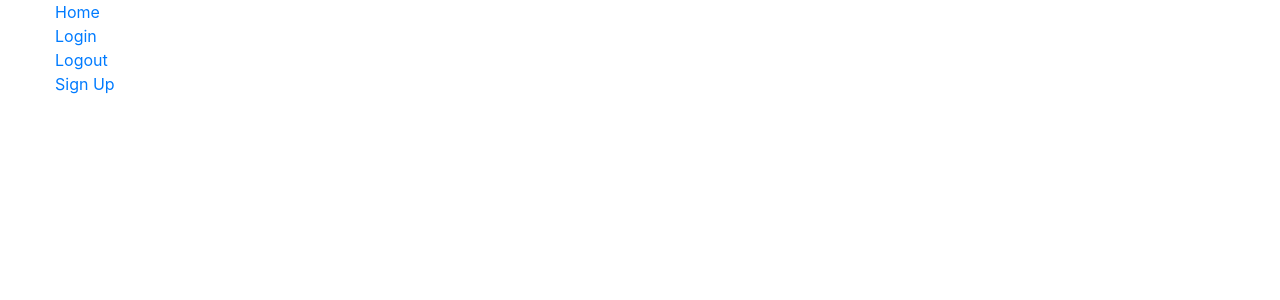
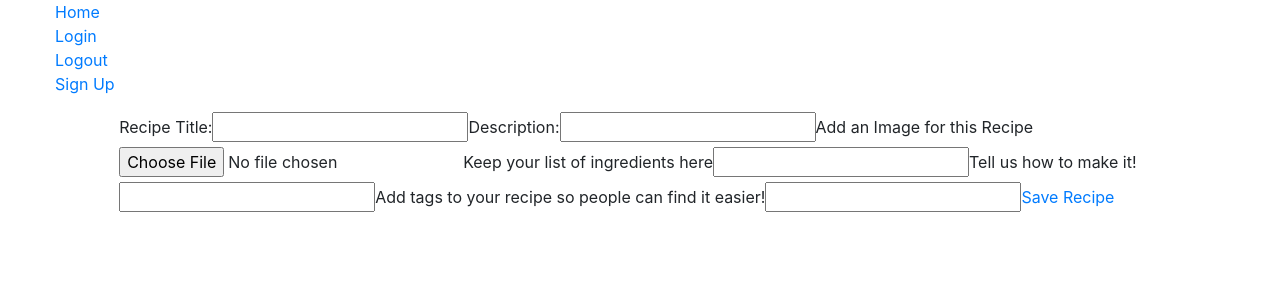
Before and after one commit to ramonaspence/chefs-notebook, a React (Create React App) app in the folder frontend/static/: page /update/1 in a window 1280 px wide. Shown: the top 300 px of the page. Built offline with nearby package versions, Linux system fonts and the light colour scheme; no server answers.

Commit message:
The delete function is working, however it returns to the last page before the delete is completed. The update view I have gotten a good start on the update, I just have to debug the functionality of the patch request.

```diff
--- a/frontend/static/src/App.js
+++ b/frontend/static/src/App.js
@@ -6,6 +6,7 @@ import {
   Route
 } from "react-router-dom";
 
+import RecipePatch from './components/RecipePatch.js';
 import RecipeDetail from './components/RecipeDetail.js'
 import RecipeCreate from './components/RecipeCreate.js';
 import RecipeList from './components/RecipeListView.js';
@@ -51,6 +52,7 @@ class App extends Component {
           <Route path="/add/recipe" component={RecipeCreate} />
           <Route path="/recipes" exact component={RecipeList}/>
           <Route path="/recipes/:id/" component={RecipeDetail} />
+          <Route path="/update/:id/" component={RecipePatch} />
           <Route path="/login" component={Login} />
           <Route path="/signup" component={Signup} />
 
--- a/frontend/static/src/components/RecipeDetail.js
+++ b/frontend/static/src/components/RecipeDetail.js
@@ -1,6 +1,6 @@
 import React, {Component} from 'react';
 import '../App.css';
-
+import { NavLink } from 'react-router-dom';
 import axios from 'axios';
 
 axios.defaults.xsrfCookieName = 'csrftoken';
@@ -13,18 +13,28 @@ class RecipeDetail extends Component {
     super();
 
     this.state = {
-      title: '',
-      author: '',
+      recipe: {}
 
     }
 
+    this.componentDidMount = this.componentDidMount.bind(this);
+    this.handleDelete = this.handleDelete.bind(this);
+  }
+
+
+
+  handleDelete(e) {
+    axios.delete(`${BASE_URL}/api/v1/recipes/${this.props.match.params.id}/`)
+    .then(response => console.log(response))
+    .catch(err => console.log(err));
   }
 
   componentDidMount() {
     console.log(this.props.match);
+
     // get request to pull in single recipe
     axios.get(`${BASE_URL}/api/v1/recipes/${this.props.match.params.id}/`)
-    .then(response => console.log(response))
+    .then(response => this.setState(response.data))
     .catch(err => console.log(err));
 
   }
@@ -34,28 +44,29 @@ class RecipeDetail extends Component {
       <div className="row no-gutters">
         <div className="col-8 offset-2 mr-auto card">
           <div className="card-body">
-            <h2 className="card-title">{this.state.title}</h2>
-          </div>
-          <div>
-            <p>{this.state.author}</p>
-            <p></p>
+            <div className="card-title">
+              <h2>{this.state.title}</h2>
+
+            </div>
+              <NavLink to="/recipes/">
+                <div onClick={this.handleDelete} className="btn btn-outline-danger">Delete Recipe</div>
+              </NavLink>
+
+              <NavLink to={`/update/${this.state.id}`}><button className="btn btn-outline-primary">Edit Recipe</button></NavLink>
+
+              <p>{this.state.description}</p>
+
+              <p>{this.state.ingredients}</p>
+
+              <p>{this.state.instructions}</p>
+
+              <p>{this.state.date_published}</p>
+
           </div>
         </div>
-        <div className="card-body">
-        <ul>
-          <li>
-            <p></p>
-          </li>
-            <li>
-              <p></p>
-            </li>
-          </ul>
-        </div>
-
-      <div className="col-4 ml-auto">
-      <img src="" alt="Whoops! Sorry! No can do."/>
-      </div>
-
+          <div className="col-4 ml-auto">
+            <img src="" alt="Whoops! Sorry! No can do."/>
+          </div>
       </div>
     )
   }
--- /dev/null
+++ b/frontend/static/src/components/RecipePatch.js
@@ -0,0 +1,86 @@
+import React, {Component} from 'react';
+import '../App.css';
+import {NavLink} from 'react-router-dom';
+import axios from 'axios';
+
+axios.defaults.xsrfCookieName = 'csrftoken';
+axios.defaults.xsrfHeaderName = 'X-CSRFToken';
+
+const BASE_URL = process.env.REACT_APP_BASE_URL;
+
+class RecipePatch extends Component {
+  constructor() {
+    super();
+
+    this.state = {
+      recipes: {},
+    }
+
+    this.componentDidMount = this.componentDidMount.bind(this);
+    this.handleSubmit = this.handleSubmit.bind(this);
+    this.handleChange = this.handleChange.bind(this);
+  }
+
+  handleChange(e) {
+    e.preventDefault();
+    this.setState({[e.target.name]: e.target.value})
+    console.log(this.state);
+  }
+
+  handleSubmit(e, recipe) {
+    e.preventDefault();
+
+    axios.put(`${BASE_URL}/api/v1/recipes/${this.props.match.params.id}/`, recipe,)
+    .then(response => console.log(response))
+    .catch(err => console.log(err));
+  }
+
+  componentDidMount() {
+    console.log(this.props.match);
+
+    // get request to pull in single recipe
+    axios.get(`${BASE_URL}/api/v1/recipes/${this.props.match.params.id}/`)
+    .then(response => this.setState(response.data))
+    .catch(err => console.log(err));
+
+  }
+
+  render() {
+    return(
+      <div className="row no-gutters">
+        <div className="col-10 offset-1">
+          <form type='submit' method='patch' onSubmit={(e) => this.handleSubmit(e, this.state)}>
+            <label htmlFor="title">Recipe Title:</label>
+            <input type='text' name='title' onChange={this.handleChange} defaultValue={this.state.title} />
+
+            <label htmlFor="description">Description:</label>
+            <input type='text' name='description' onChange={this.handleChange} defaultValue={this.state.description} />
+
+            <label htmlFor="image">Add an Image for this Recipe</label>
+            <input type='file' name='image' onChange={this.handleImageChange} />
+
+            {this.state.image
+              ?
+            <img src={this.state.preview} alt="preview not available" />
+             :
+             (null)
+            }
+
+            <label htmlFor="ingredients">Keep your list of ingredients here</label>
+            <input type='text' name='ingredients' onChange={this.handleChange} defaultValue={this.state.ingredients} />
+
+            <label htmlFor="instructions">Tell us how to make it!</label>
+            <input type='text' name='instructions' onChange={this.handleChange} defaultValue={this.state.instructions} />
+
+            <label htmlFor="tags">Add tags to your recipe so people can find it easier!</label>
+            <input type='text' name='tags' onChange={this.handleChange} defaultValue={this.state.tags} />
+
+            <NavLink to="/recipes/">Save Recipe</NavLink>
+
+          </form>
+        </div>
+      </div>
+    )
+  }
+}
+export default RecipePatch;
```
